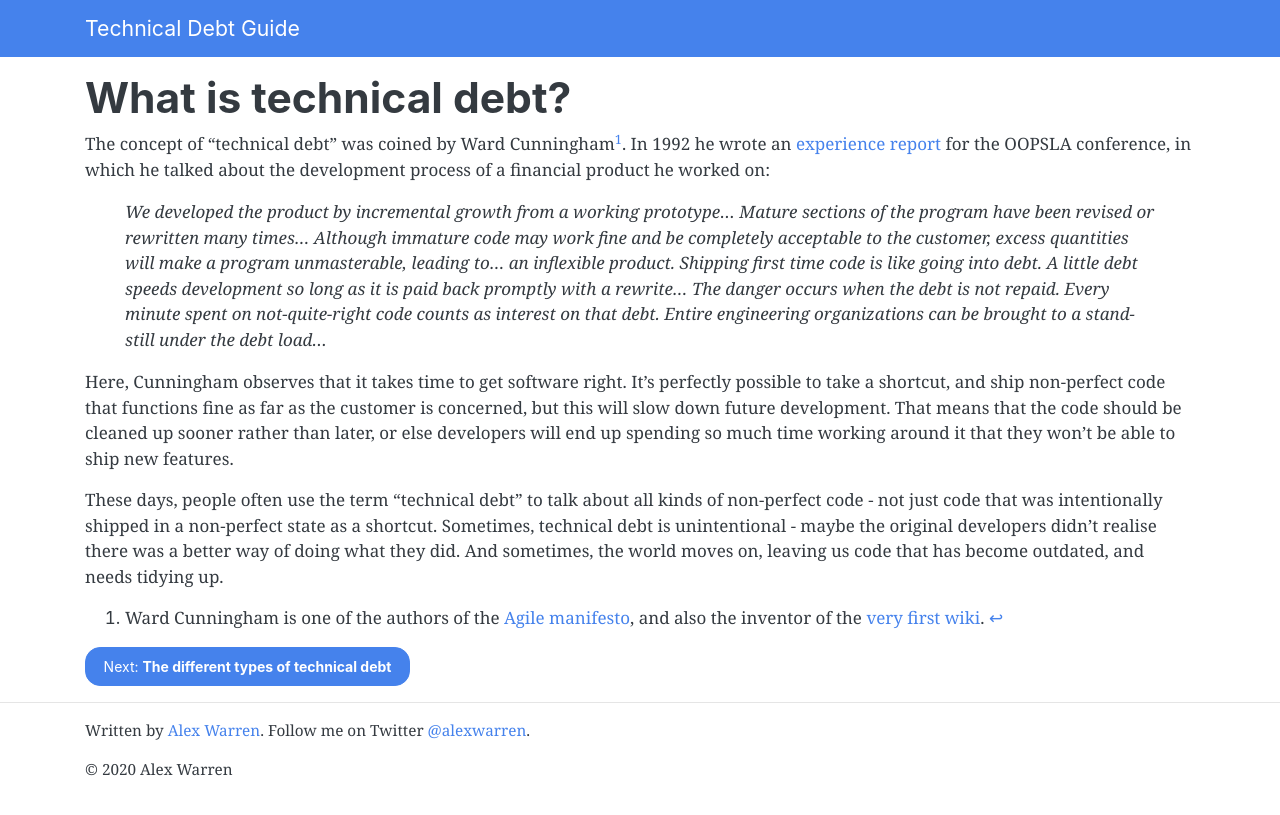
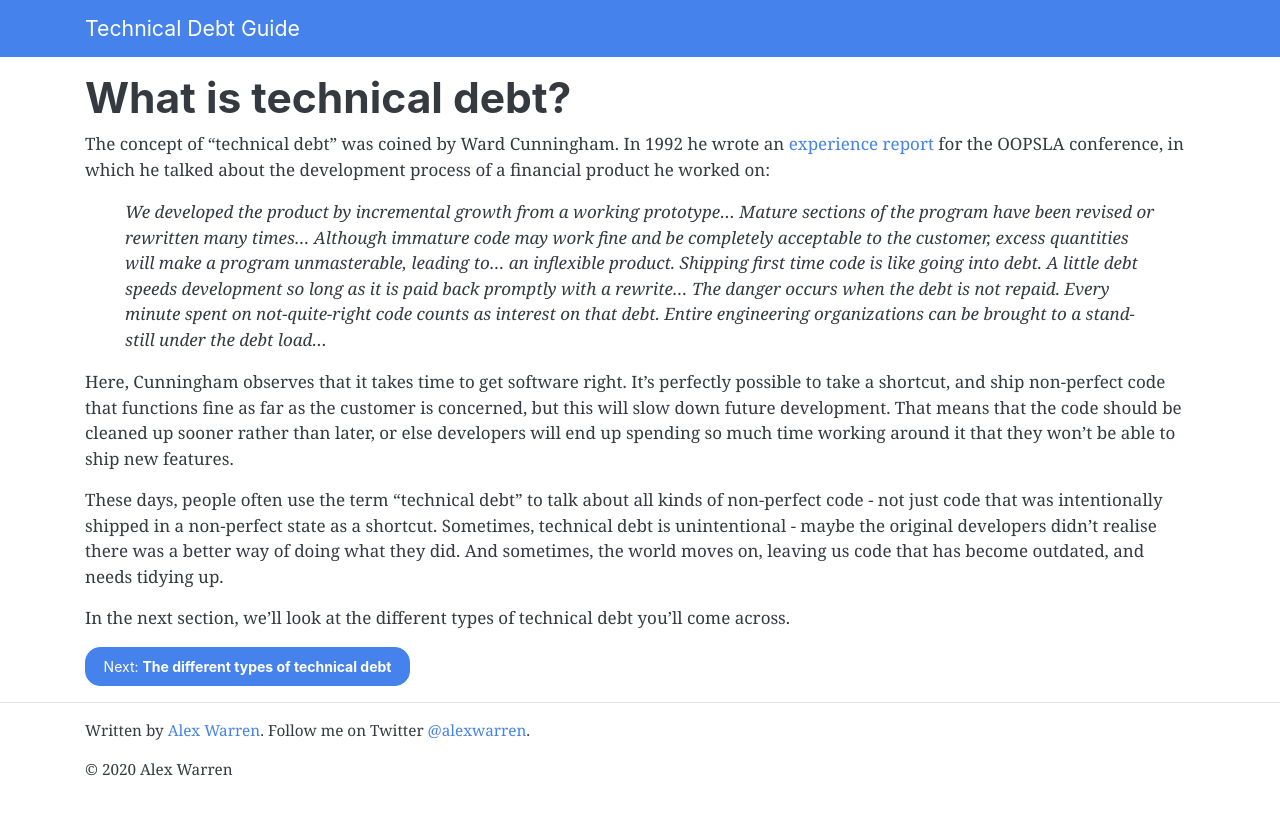
Before and after one commit to alexwarren/techdebtguide, a Jekyll site: the page built from articles/what-is-technical-debt.md, in a window 1280 px wide. Shown: the top 815 px of the page. Built offline with Jekyll 4.4.1, drawn with Linux system fonts in a browser that asks for light colours.

Commit message:
Tiny tweaks

```diff
--- a/articles/what-is-technical-debt.md
+++ b/articles/what-is-technical-debt.md
@@ -4,12 +4,12 @@ title: What is technical debt?
 permalink: what-is-technical-debt
 ---
 
-The concept of "technical debt" was coined by Ward Cunningham[^cunningham]. In 1992 he wrote an [experience report](http://c2.com/doc/oopsla92.html) for the OOPSLA conference, in which he talked about the development process of a financial product he worked on:
-
-[^cunningham]: Ward Cunningham is one of the authors of the [Agile manifesto](https://agilemanifesto.org/), and also the inventor of the [very first wiki](https://wiki.c2.com/).
+The concept of "technical debt" was coined by Ward Cunningham. In 1992 he wrote an [experience report](http://c2.com/doc/oopsla92.html) for the OOPSLA conference, in which he talked about the development process of a financial product he worked on:
 
 > We developed the product by incremental growth from a working prototype... Mature sections of the program have been revised or rewritten many times... Although immature code may work fine and be completely acceptable to the customer, excess quantities will make a program unmasterable, leading to... an inflexible product. Shipping first time code is like going into debt. A little debt speeds development so long as it is paid back promptly with a rewrite... The danger occurs when the debt is not repaid. Every minute spent on not-quite-right code counts as interest on that debt. Entire engineering organizations can be brought to a stand-still under the debt load...
 
 Here, Cunningham observes that it takes time to get software right. It's perfectly possible to take a shortcut, and ship non-perfect code that functions fine as far as the customer is concerned, but this will slow down future development. That means that the code should be cleaned up sooner rather than later, or else developers will end up spending so much time working around it that they won't be able to ship new features.
 
 These days, people often use the term "technical debt" to talk about all kinds of non-perfect code - not just code that was intentionally shipped in a non-perfect state as a shortcut. Sometimes, technical debt is unintentional - maybe the original developers didn't realise there was a better way of doing what they did. And sometimes, the world moves on, leaving us code that has become outdated, and needs tidying up.
+
+In the next section, we'll look at the different types of technical debt you'll come across.
```
Also changed, not shown: articles/resources.md (+2 -1 lines).
